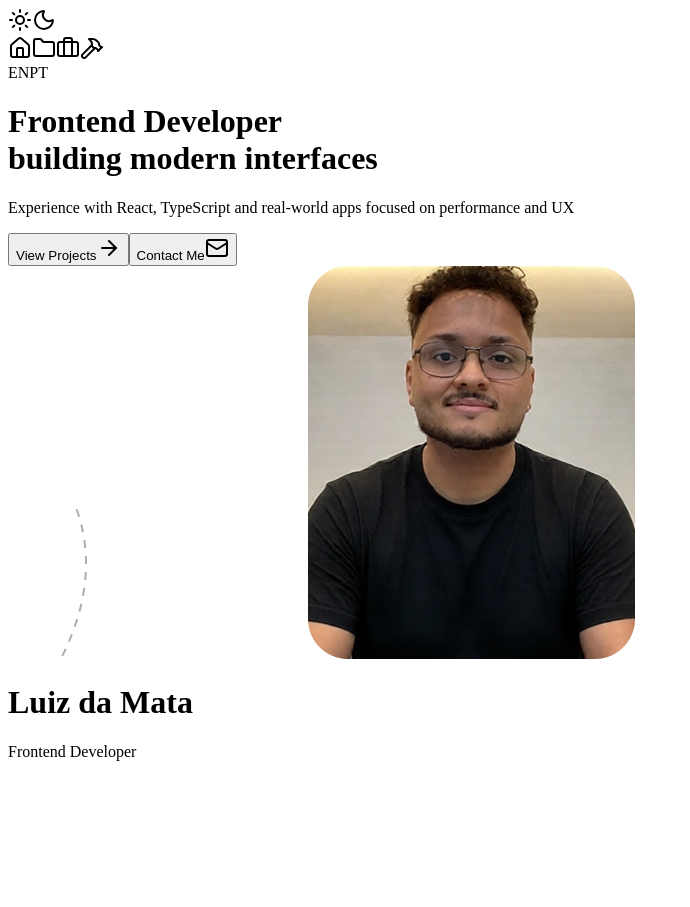
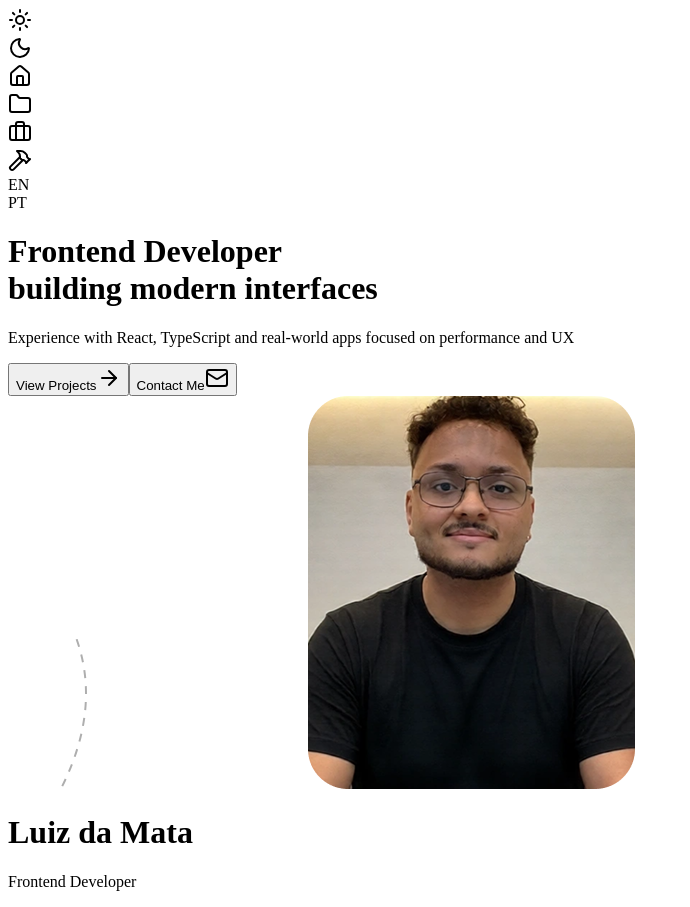
Before and after one commit to luiz-palmera/my-portfolio, a Next.js app: page /Hero in a window 1280 px wide. Shown: the whole page, without its empty margins (0-690 px from the left). Before the commit the page ends 800 px from the top, so only its background shows below. Built offline with nearby package versions, Linux system fonts and the light colour scheme.

Commit message:
refactor: use nav-item to improve icons display

```diff
--- a/src/components/navbar/components/language.tsx
+++ b/src/components/navbar/components/language.tsx
@@ -1,14 +1,12 @@
+import NavItem from "./nav-item";
+import AnimatedItem from "./nav-item";
 import NavWrapper from "./nav-wrapper";
 
 export default function Language() {
   return (
     <NavWrapper>
-      <span className="hover:scale-110 transition-all font-bold cursor-pointer text-md text-brand-primary">
-        EN
-      </span>
-      <span className="hover:scale-110 transition-all font-bold cursor-pointer text-md text-brand-primary">
-        PT
-      </span>
+      <NavItem title="EN" />
+      <NavItem title="PT" />
     </NavWrapper>
   );
 }
--- a/src/components/navbar/components/navigation.tsx
+++ b/src/components/navbar/components/navigation.tsx
@@ -1,18 +1,13 @@
-import {
-  LucideBriefcase,
-  LucideFolder,
-  LucideHammer,
-  LucideHouse,
-} from "lucide-react";
 import NavWrapper from "./nav-wrapper";
+import NavItem from "./nav-item";
 
 export default function Navigation() {
   return (
     <NavWrapper>
-      <LucideHouse className="hover:scale-110 transition-all cursor-pointer h-6 w-6 text-brand-primary" />
-      <LucideFolder className="hover:scale-110 transition-all cursor-pointer h-6 w-6 text-brand-primary" />
-      <LucideBriefcase className="hover:scale-110 transition-all cursor-pointer h-6 w-6 text-brand-primary" />
-      <LucideHammer className="hover:scale-110 transition-all cursor-pointer h-6 w-6 text-brand-primary" />
+      <NavItem icon="House" />
+      <NavItem icon="Folder" />
+      <NavItem icon="Briefcase" />
+      <NavItem icon="Hammer" />
     </NavWrapper>
   );
 }
--- a/src/components/navbar/components/theme.tsx
+++ b/src/components/navbar/components/theme.tsx
@@ -1,11 +1,11 @@
-import { LucideMoon, LucideSun } from "lucide-react";
+import NavItem from "./nav-item";
 import NavWrapper from "./nav-wrapper";
 
 export default function Theme() {
   return (
     <NavWrapper>
-      <LucideSun className="hover:scale-110 transition-all cursor-pointer h-6 w-6 text-brand-primary" />
-      <LucideMoon className="hover:scale-110 transition-all cursor-pointer h-6 w-6 text-brand-primary" />
+      <NavItem icon="Sun" />
+      <NavItem icon="Moon" />
     </NavWrapper>
   );
 }
```
